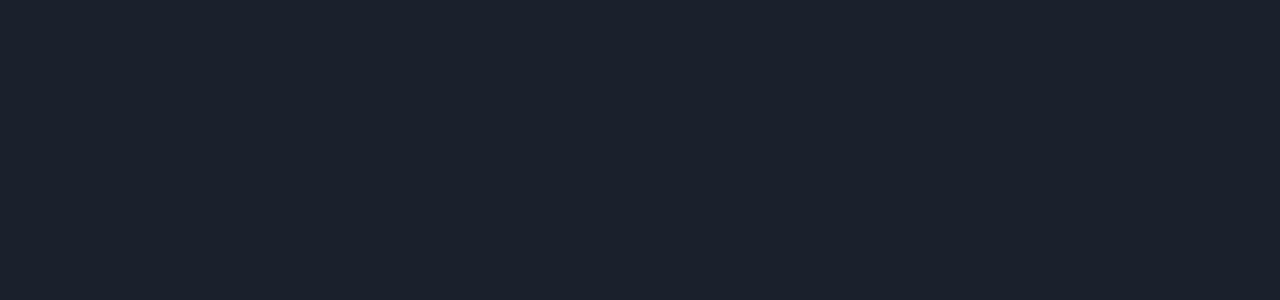
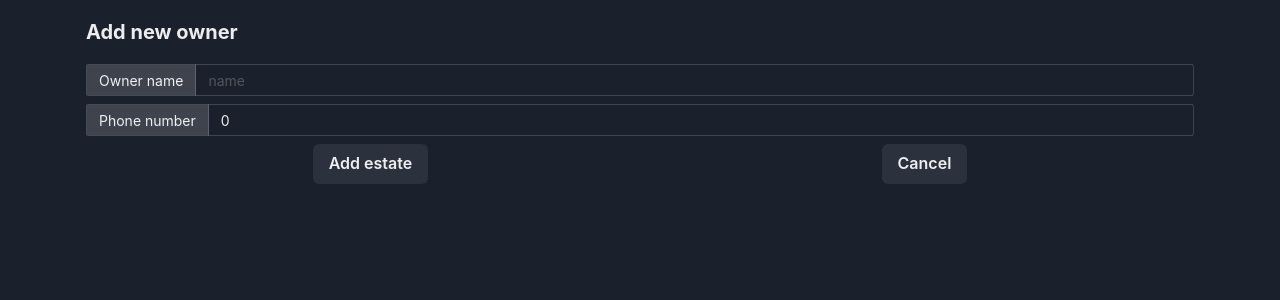
Before and after one commit to AlekPawlowski/wita_projekt, a React (Vite) app: page /owners/add in a window 1280 px wide. Shown: the top 300 px of the page. Built offline with nearby package versions, Linux system fonts and the light colour scheme; no server answers; the database is empty.

Commit message:
add owners configuration

```diff
--- a/src/Routes/Routes.tsx
+++ b/src/Routes/Routes.tsx
@@ -11,6 +11,8 @@ import { FailureDetails } from "../components/Failures/FailureDetails/FailureDet
 import { EditFailures } from "../components/Failures/EditFailures/EditFailures"
 import { OwnerMainView } from "../components/OwnersComponents/OwnerMainView/OwnerMainView"
 import { OwnerDetails } from "../components/OwnersComponents/OwnerDetail/OwnerDetails"
+import { AddNewOwner } from "../components/OwnersComponents/AddNewOwner/AddNewOwner"
+import { EditOwenr } from "../components/OwnersComponents/EditOwner/EditOwner"
 
 export const RoutesComponent = () => {
     return <Routes>
@@ -33,5 +35,7 @@ export const RoutesComponent = () => {
         {/* owners */}
         <Route path="/owners" element={<OwnerMainView />} />
         <Route path="/owners/:id" element={<OwnerDetails />} />
+        <Route path="/owners/add" element={<AddNewOwner />} />
+        <Route path="/owners/edit" element={<EditOwenr />} />
     </Routes>
 }
--- a/src/components/FormComponents/EstateForm/EstateForm.tsx
+++ b/src/components/FormComponents/EstateForm/EstateForm.tsx
@@ -17,7 +17,7 @@ interface IEstateForm {
     data?: IEstate
 }
 
-const parseToNumber=(x:unknown)=>{
+export const parseToNumber=(x:unknown)=>{
     const parsed=Number(x)
     return Number.isNaN(x) ? 0 : parsed
 }
--- /dev/null
+++ b/src/components/FormComponents/OwnerForm/OwnerForm.tsx
@@ -0,0 +1,60 @@
+import { SubmitHandler, useForm } from "react-hook-form";
+import { IOwners } from "../../../interfaces/Iowners"
+import { IOwnersSchema, ownersSchema } from "../../../schema/formSchema";
+import { parseToNumber } from "../EstateForm/EstateForm";
+import { zodResolver } from "@hookform/resolvers/zod";
+import { useNavigate } from "react-router-dom";
+import { MARGIN_SPACE } from "../../../config";
+import { Button, Flex, Heading } from "@chakra-ui/react";
+import { ownersFormFields } from "../../../formFieldsDetails/OwnersFormFields";
+import { FormInput } from "../FormInput/FormInput";
+
+interface IOwnerForm {
+    formName: string;
+    ownerData?: IOwners
+}
+export const OwnerForm = ({ ownerData, formName }: IOwnerForm) => {
+    const isEditMode = !!ownerData;
+    const navigate = useNavigate();
+
+    const {
+        register,
+        handleSubmit,
+        formState: { errors, isSubmitting }
+    } = useForm<IOwnersSchema>({
+        defaultValues: {
+            name: isEditMode ? `${ownerData.name}` : "",
+            phone_number: isEditMode ? parseToNumber(ownerData.phone_number) : 0
+        },
+        resolver: zodResolver(ownersSchema)
+    });
+    const onSubmit: SubmitHandler<IOwnersSchema> = async (formData) => {
+        console.log(formData);
+        if (!isEditMode) {
+            // create new owner element
+        } else {
+            // update owner data
+        }
+        navigate(-1)
+    }
+    return <form onSubmit={handleSubmit(onSubmit)}>
+        <Heading as="h1" size="md" my={MARGIN_SPACE}>{formName}</Heading>
+        {
+            ownersFormFields.map(field => {
+                return <FormInput<IOwnersSchema>
+                    key={field.label}
+                    {...field}
+                    register={register}
+                    errors={errors}
+                />
+            })
+        }
+        <Flex align="center" justify="space-around">
+            <Button isLoading={isSubmitting} type="submit">{isEditMode ? "Edit estate" : "Add estate"}</Button>
+            {/* <Button isLoading={isSubmitting} type="submit"  >Add estate</Button> */}
+            <Button type="button" onClick={() => navigate(-1)}>
+                Cancel
+            </Button>
+        </Flex>
+    </form>
+}
--- /dev/null
+++ b/src/components/OwnersComponents/AddNewOwner/AddNewOwner.tsx
@@ -0,0 +1,8 @@
+import { Fragment } from "react"
+import { OwnerForm } from "../../FormComponents/OwnerForm/OwnerForm"
+
+export const AddNewOwner = () => {
+    return <Fragment>
+        <OwnerForm formName="Add new owner"/>
+    </Fragment>
+}
--- /dev/null
+++ b/src/components/OwnersComponents/EditOwner/EditOwner.tsx
@@ -0,0 +1,24 @@
+import { Fragment, useEffect, useState } from "react"
+import { useSearchParams } from "react-router-dom"
+import { OWNER_PARAM_NAME } from "../../../config";
+import { IOwners } from "../../../interfaces/Iowners";
+import { getSingleOwner } from "../../../supabaseCall/owners/getSingleOwner";
+import { OwnerForm } from "../../FormComponents/OwnerForm/OwnerForm";
+
+export const EditOwenr = () => {
+    const [searchParams] = useSearchParams();
+    const OWNER_PHONE_NUMBER = searchParams.get(OWNER_PARAM_NAME) as string;
+    const [owner, setOwner] = useState<IOwners | null>(null);
+    useEffect(() => {
+        const getOwnerData = async () => {
+            const ownerData = await getSingleOwner(OWNER_PHONE_NUMBER);
+            setOwner(ownerData);
+        };
+        getOwnerData()
+    })
+
+    if (!owner) return <p>Loading data...</p>
+    return <Fragment>
+        <OwnerForm formName="Edit owner" ownerData={owner} />
+    </Fragment>
+}
--- a/src/components/OwnersComponents/OwnerDetail/OwnerDetails.tsx
+++ b/src/components/OwnersComponents/OwnerDetail/OwnerDetails.tsx
@@ -1,13 +1,15 @@
 import { Fragment, useEffect, useState } from "react"
-import { useSearchParams } from "react-router-dom"
-import { MARGIN_SPACE, OWNER_PARAM_NAME } from "../../../config";
+import { Link, useNavigate, useSearchParams } from "react-router-dom"
+import { GRID_CONFIG, MARGIN_SPACE, OWNER_PARAM_NAME } from "../../../config";
 import { IOwners } from "../../../interfaces/Iowners";
 import { getSingleOwner } from "../../../supabaseCall/owners/getSingleOwner";
 import { createOwnerData } from "./createOwnerContentData";
-import { Box, Divider, Heading } from "@chakra-ui/react";
+import { Box, Button, Divider, Flex, Heading } from "@chakra-ui/react";
 import { InformationBoxWithHeader } from "../../Common/InformationBoxWithHeader/InformationBoxWithHeader";
+import { LinkButton } from "../../Common/Buttons/LinkButton";
 
 export const OwnerDetails = () => {
+    const navigate = useNavigate();
     const [searchParams] = useSearchParams();
     const OWNER_NUMBER = searchParams.get(OWNER_PARAM_NAME) as string
     const [owner, setOwner] = useState<IOwners | null>(null)
@@ -22,6 +24,13 @@ export const OwnerDetails = () => {
     const onwerData = createOwnerData(owner);
 
     return <Fragment>
+        <Flex
+            mt={Math.round(MARGIN_SPACE / 2)}
+            gap={GRID_CONFIG.gap}
+        >
+            <Button onClick={()=>navigate(-1)}>Go back</Button>
+            <LinkButton link={`/owners/edit?${OWNER_PARAM_NAME}=${OWNER_NUMBER}`}>Edit owner</LinkButton>
+        </Flex>
         <Box my={MARGIN_SPACE}>
             <InformationBoxWithHeader header={"Owner details"} content={onwerData}/>
         </Box>
--- a/src/components/OwnersComponents/OwnerMainView/OwnerMainView.tsx
+++ b/src/components/OwnersComponents/OwnerMainView/OwnerMainView.tsx
@@ -11,7 +11,7 @@ export const OwnerMainView = () => {
         </Heading>
         <OwnerList />
         <Box my={MARGIN_SPACE}>
-            <LinkButton link={'path to form'}>
+            <LinkButton link={'/owners/add'}>
                 Add Owner Form
             </LinkButton>
         </Box>
--- /dev/null
+++ b/src/formFieldsDetails/OwnersFormFields.ts
@@ -0,0 +1,18 @@
+import { Path } from "react-hook-form";
+import { IOwnersSchema } from "../schema/formSchema";
+
+type IOwnersFormField = {
+    label: string;
+    inputName: Path<IOwnersSchema>
+};
+
+export const ownersFormFields: IOwnersFormField[] = [
+    {
+        label: "Owner name",
+        inputName: "name",
+    },
+    {
+        label: "Phone number",
+        inputName: "phone_number"
+    }
+]
--- a/src/schema/formSchema.ts
+++ b/src/schema/formSchema.ts
@@ -48,3 +48,14 @@ export const failureSchema = z.object({
 })
 
 export type IFailureSchema = z.infer<typeof failureSchema>
+
+/**
+ * based on interface
+ * @interface IOwners
+ */
+export const ownersSchema = z.object({
+    name: z.string().min(3),
+    phone_number: z.preprocess((val) => Number(val), z.number().gte(100000000, {message: "Minumum 9 digits"}).lte(9999999999999, {message: "Maximum 13 digits"})),
+})
+
+export type IOwnersSchema = z.infer<typeof ownersSchema>
```
Also changed, not shown: types/supabase.ts (+4 -4 lines).
